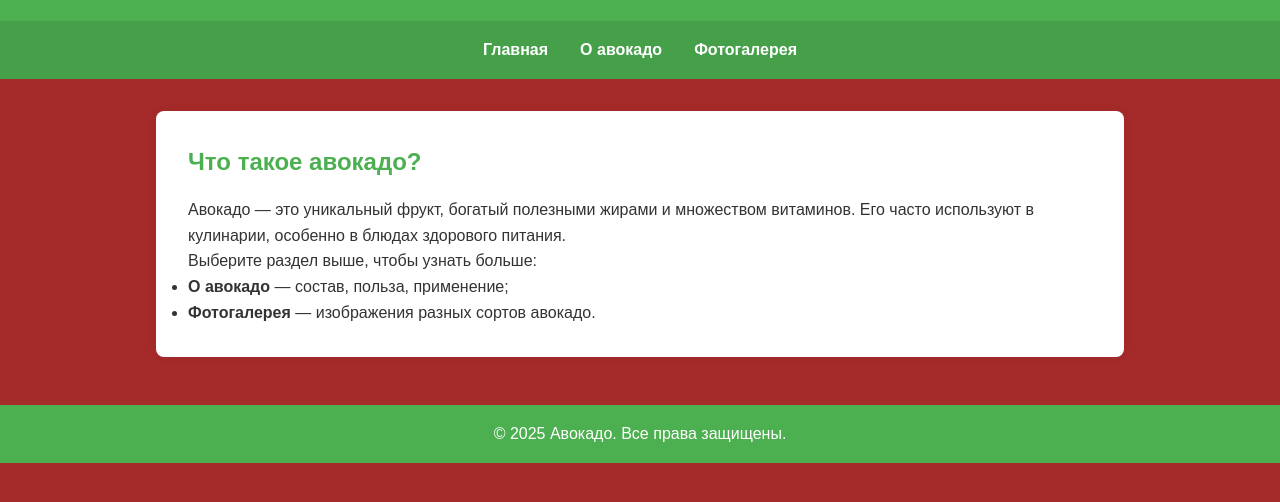
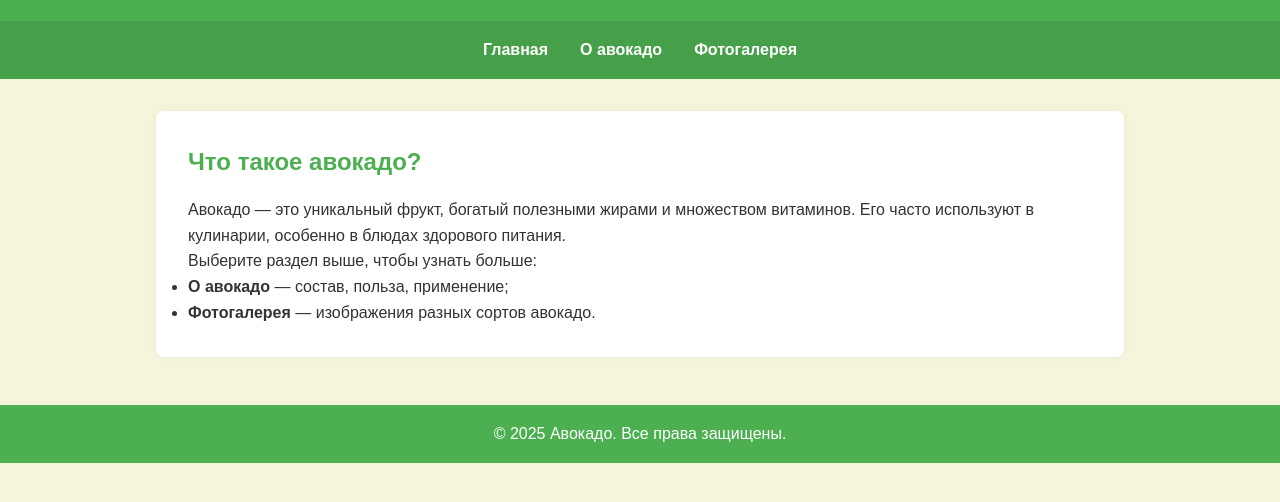
Before and after one commit to Dobar-curwa1001/frolov, a plain HTML site: page index.html in a window 1280 px wide. Shown: the part 78-580 px from the top of the page. Drawn offline with Linux system fonts and the light colour scheme.

Commit message:
style.css

```diff
--- a/style.css
+++ b/style.css
@@ -6,7 +6,7 @@
 
 body {
   font-family: Arial, sans-serif;
-  background-color: brown;
+  background-color: #F5F5DC;
   color: #333;
   line-height: 1.6;
 }
```
